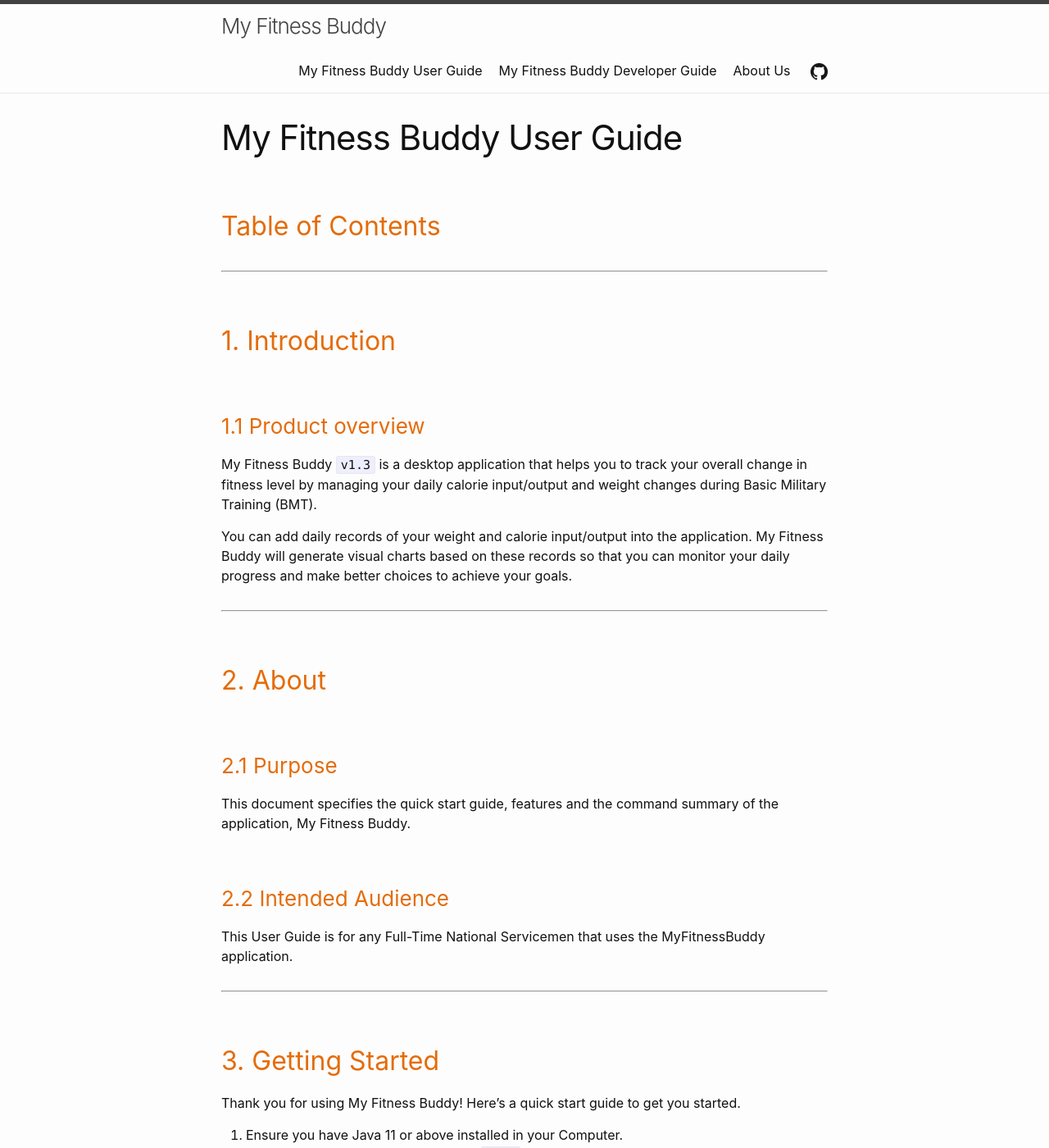
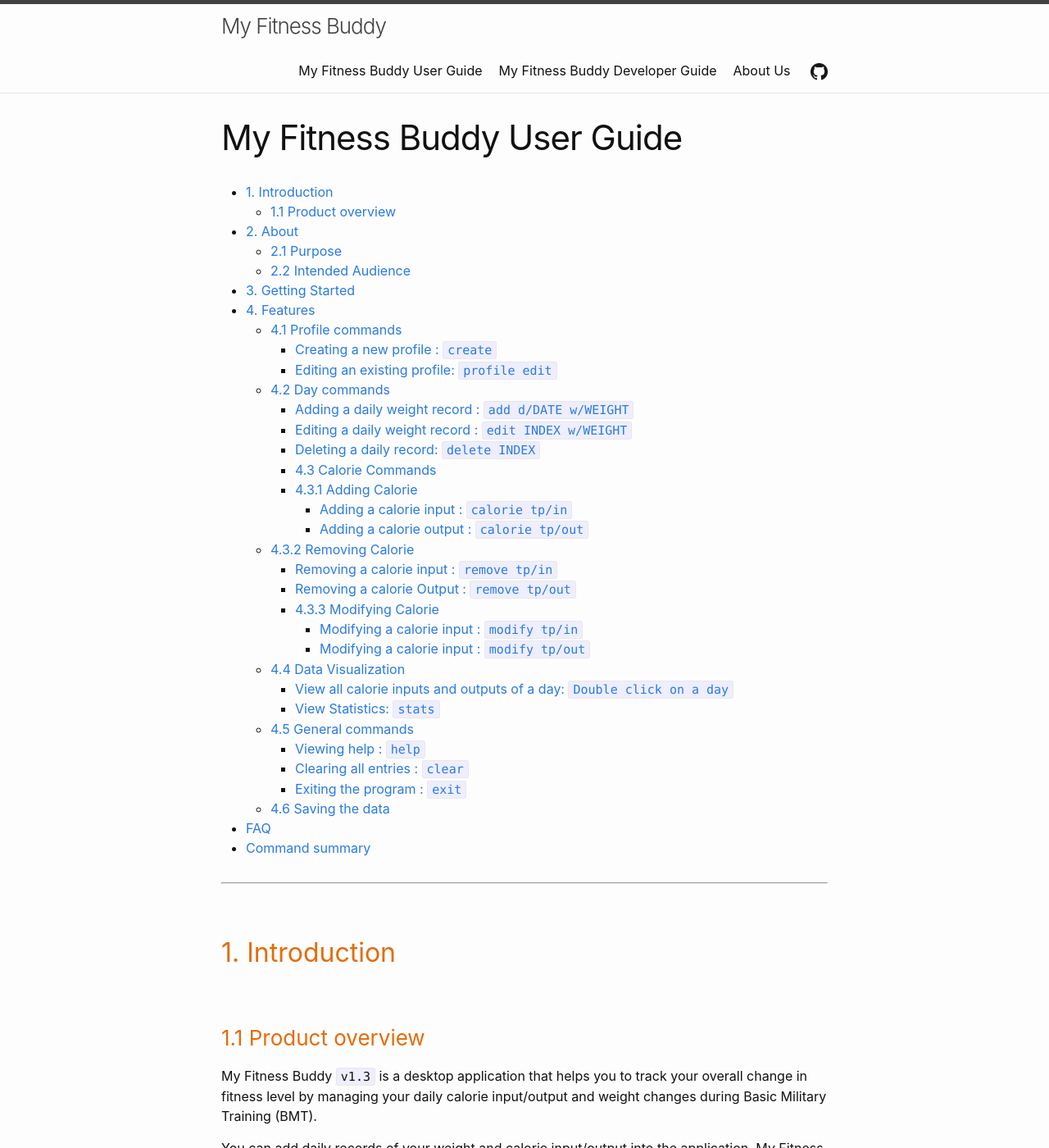
Before and after one commit to AY2021S1-CS2103T-W11-3/tp_ug_dg_draft, a Jekyll site: the page built from docs/UserGuide.md, in a window 1280 px wide and 1400 px high. Shown: the whole window at 82% size. Built offline with Jekyll 4.4.1, drawn with Linux system fonts in a browser that asks for light colours.

Commit message:
no message

```diff
--- a/docs/UserGuide.md
+++ b/docs/UserGuide.md
@@ -3,7 +3,7 @@ layout: page
 title: My Fitness Buddy User Guide
 ---
 
-## Table of Contents
+* Table of Contents
 {:toc}
 
 --------------------------------------------------------------------------------------------------------------------
```
